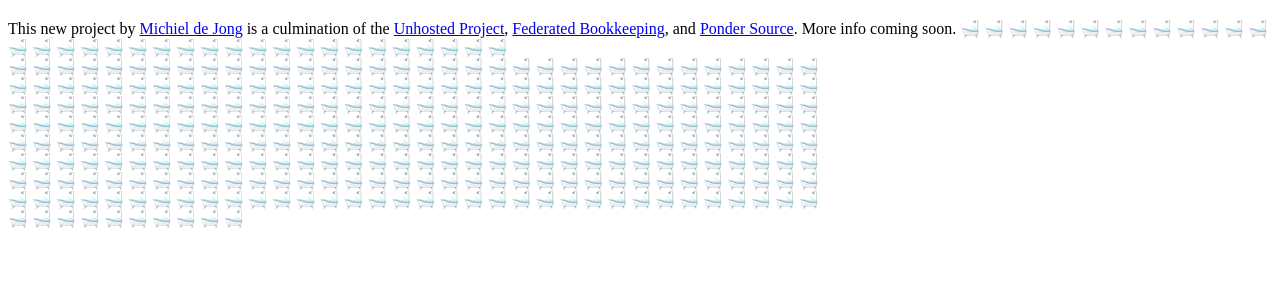
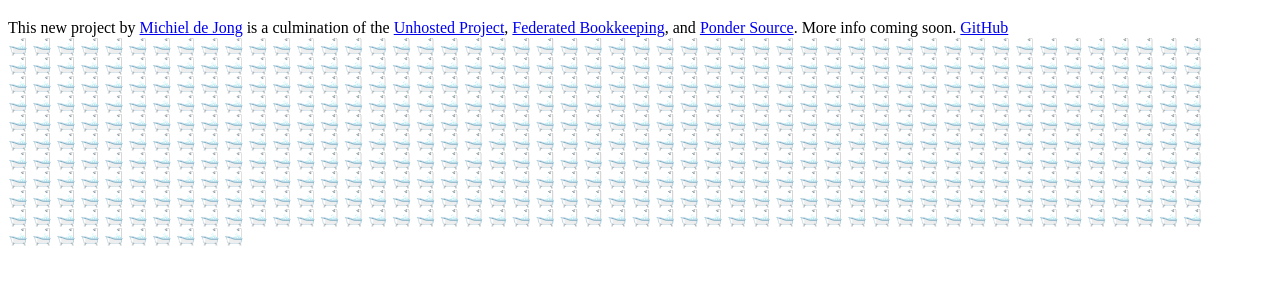
Before and after one commit to tubsproject/tubsproject.org, a plain HTML site: page index.html in a window 1280 px wide. Shown: the part 62-346 px from the top of the page. Drawn offline with Linux system fonts and the light colour scheme.

Commit message:
fix index.html

```diff
--- a/index.html
+++ b/index.html
@@ -12,17 +12,18 @@
       <a href="https://federatedbookkeeping.org">Federated Bookkeeping</a>,
       and <a href="https://pondersource.com">Ponder Source</a>.
       More info coming soon.
-      </a href="https://github.com/tubsproject>GitHub</a>
+      <a href="https://github.com/tubsproject">GitHub</a>
     </div>
-    <div>🛁 🛁 🛁 🛁 🛁 🛁 🛁 🛁 🛁 🛁 🛁 🛁 🛁 🛁 🛁 🛁 🛁 🛁 🛁 🛁 🛁 🛁 🛁 🛁 🛁 🛁 🛁 🛁 🛁 🛁 🛁 🛁 🛁 🛁</div>
-    <div>🛁 🛁 🛁 🛁 🛁 🛁 🛁 🛁 🛁 🛁 🛁 🛁 🛁 🛁 🛁 🛁 🛁 🛁 🛁 🛁 🛁 🛁 🛁 🛁 🛁 🛁 🛁 🛁 🛁 🛁 🛁 🛁 🛁 🛁</div>
-    <div>🛁 🛁 🛁 🛁 🛁 🛁 🛁 🛁 🛁 🛁 🛁 🛁 🛁 🛁 🛁 🛁 🛁 🛁 🛁 🛁 🛁 🛁 🛁 🛁 🛁 🛁 🛁 🛁 🛁 🛁 🛁 🛁 🛁 🛁</div>
-    <div>🛁 🛁 🛁 🛁 🛁 🛁 🛁 🛁 🛁 🛁 🛁 🛁 🛁 🛁 🛁 🛁 🛁 🛁 🛁 🛁 🛁 🛁 🛁 🛁 🛁 🛁 🛁 🛁 🛁 🛁 🛁 🛁 🛁 🛁</div>
-    <div>🛁 🛁 🛁 🛁 🛁 🛁 🛁 🛁 🛁 🛁 🛁 🛁 🛁 🛁 🛁 🛁 🛁 🛁 🛁 🛁 🛁 🛁 🛁 🛁 🛁 🛁 🛁 🛁 🛁 🛁 🛁 🛁 🛁 🛁</div>
-    <div>🛁 🛁 🛁 🛁 🛁 🛁 🛁 🛁 🛁 🛁 🛁 🛁 🛁 🛁 🛁 🛁 🛁 🛁 🛁 🛁 🛁 🛁 🛁 🛁 🛁 🛁 🛁 🛁 🛁 🛁 🛁 🛁 🛁 🛁</div>
-    <div>🛁 🛁 🛁 🛁 🛁 🛁 🛁 🛁 🛁 🛁 🛁 🛁 🛁 🛁 🛁 🛁 🛁 🛁 🛁 🛁 🛁 🛁 🛁 🛁 🛁 🛁 🛁 🛁 🛁 🛁 🛁 🛁 🛁 🛁</div>
-    <div>🛁 🛁 🛁 🛁 🛁 🛁 🛁 🛁 🛁 🛁 🛁 🛁 🛁 🛁 🛁 🛁 🛁 🛁 🛁 🛁 🛁 🛁 🛁 🛁 🛁 🛁 🛁 🛁 🛁 🛁 🛁 🛁 🛁 🛁</div>
-    <div>🛁 🛁 🛁 🛁 🛁 🛁 🛁 🛁 🛁 🛁 🛁 🛁 🛁 🛁 🛁 🛁 🛁 🛁 🛁 🛁 🛁 🛁 🛁 🛁 🛁 🛁 🛁 🛁 🛁 🛁 🛁 🛁 🛁 🛁</div>
+    <div>🛁 🛁 🛁 🛁 🛁 🛁 🛁 🛁 🛁 🛁 🛁 🛁 🛁 🛁 🛁 🛁 🛁 🛁 🛁 🛁 🛁 🛁 🛁 🛁 🛁 🛁 🛁 🛁 🛁 🛁 🛁 🛁 🛁 🛁 🛁 🛁 🛁 🛁 🛁 🛁 🛁 🛁 🛁 🛁 🛁 🛁 🛁 🛁 🛁 🛁</div>
+    <div>🛁 🛁 🛁 🛁 🛁 🛁 🛁 🛁 🛁 🛁 🛁 🛁 🛁 🛁 🛁 🛁 🛁 🛁 🛁 🛁 🛁 🛁 🛁 🛁 🛁 🛁 🛁 🛁 🛁 🛁 🛁 🛁 🛁 🛁 🛁 🛁 🛁 🛁 🛁 🛁 🛁 🛁 🛁 🛁 🛁 🛁 🛁 🛁 🛁 🛁</div>
+    <div>🛁 🛁 🛁 🛁 🛁 🛁 🛁 🛁 🛁 🛁 🛁 🛁 🛁 🛁 🛁 🛁 🛁 🛁 🛁 🛁 🛁 🛁 🛁 🛁 🛁 🛁 🛁 🛁 🛁 🛁 🛁 🛁 🛁 🛁 🛁 🛁 🛁 🛁 🛁 🛁 🛁 🛁 🛁 🛁 🛁 🛁 🛁 🛁 🛁 🛁</div>
+    <div>🛁 🛁 🛁 🛁 🛁 🛁 🛁 🛁 🛁 🛁 🛁 🛁 🛁 🛁 🛁 🛁 🛁 🛁 🛁 🛁 🛁 🛁 🛁 🛁 🛁 🛁 🛁 🛁 🛁 🛁 🛁 🛁 🛁 🛁 🛁 🛁 🛁 🛁 🛁 🛁 🛁 🛁 🛁 🛁 🛁 🛁 🛁 🛁 🛁 🛁</div>
+    <div>🛁 🛁 🛁 🛁 🛁 🛁 🛁 🛁 🛁 🛁 🛁 🛁 🛁 🛁 🛁 🛁 🛁 🛁 🛁 🛁 🛁 🛁 🛁 🛁 🛁 🛁 🛁 🛁 🛁 🛁 🛁 🛁 🛁 🛁 🛁 🛁 🛁 🛁 🛁 🛁 🛁 🛁 🛁 🛁 🛁 🛁 🛁 🛁 🛁 🛁</div>
+    <div>🛁 🛁 🛁 🛁 🛁 🛁 🛁 🛁 🛁 🛁 🛁 🛁 🛁 🛁 🛁 🛁 🛁 🛁 🛁 🛁 🛁 🛁 🛁 🛁 🛁 🛁 🛁 🛁 🛁 🛁 🛁 🛁 🛁 🛁 🛁 🛁 🛁 🛁 🛁 🛁 🛁 🛁 🛁 🛁 🛁 🛁 🛁 🛁 🛁 🛁</div>
+    <div>🛁 🛁 🛁 🛁 🛁 🛁 🛁 🛁 🛁 🛁 🛁 🛁 🛁 🛁 🛁 🛁 🛁 🛁 🛁 🛁 🛁 🛁 🛁 🛁 🛁 🛁 🛁 🛁 🛁 🛁 🛁 🛁 🛁 🛁 🛁 🛁 🛁 🛁 🛁 🛁 🛁 🛁 🛁 🛁 🛁 🛁 🛁 🛁 🛁 🛁</div>
+    <div>🛁 🛁 🛁 🛁 🛁 🛁 🛁 🛁 🛁 🛁 🛁 🛁 🛁 🛁 🛁 🛁 🛁 🛁 🛁 🛁 🛁 🛁 🛁 🛁 🛁 🛁 🛁 🛁 🛁 🛁 🛁 🛁 🛁 🛁 🛁 🛁 🛁 🛁 🛁 🛁 🛁 🛁 🛁 🛁 🛁 🛁 🛁 🛁 🛁 🛁</div>
+    <div>🛁 🛁 🛁 🛁 🛁 🛁 🛁 🛁 🛁 🛁 🛁 🛁 🛁 🛁 🛁 🛁 🛁 🛁 🛁 🛁 🛁 🛁 🛁 🛁 🛁 🛁 🛁 🛁 🛁 🛁 🛁 🛁 🛁 🛁 🛁 🛁 🛁 🛁 🛁 🛁 🛁 🛁 🛁 🛁 🛁 🛁 🛁 🛁 🛁 🛁</div>
+    <div>🛁 🛁 🛁 🛁 🛁 🛁 🛁 🛁 🛁 🛁 🛁 🛁 🛁 🛁 🛁 🛁 🛁 🛁 🛁 🛁 🛁 🛁 🛁 🛁 🛁 🛁 🛁 🛁 🛁 🛁 🛁 🛁 🛁 🛁 🛁 🛁 🛁 🛁 🛁 🛁 🛁 🛁 🛁 🛁 🛁 🛁 🛁 🛁 🛁 🛁</div>
     <div>🛁 🛁 🛁 🛁 🛁 🛁 🛁 🛁 🛁 🛁 </div>
   </body>
 </html>
```
